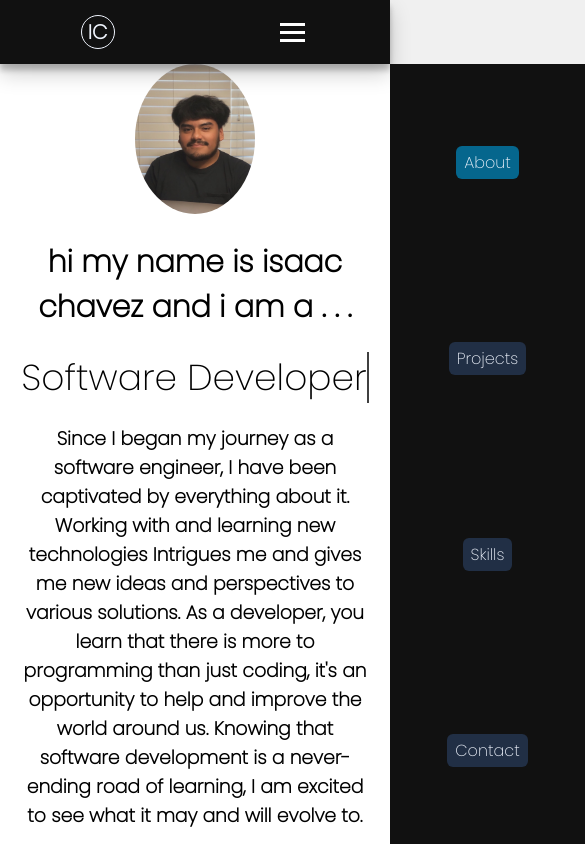
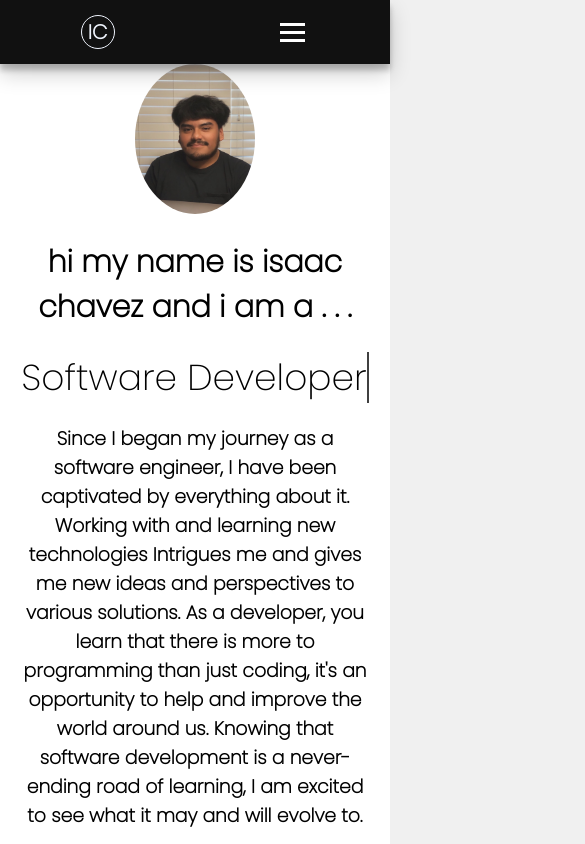
Before and after one commit to isaac-3/ic-portfolio, a Next.js app: page / in a window 390 px wide. Shown: the top 844 px of the page, 585 px wide, since content can reach past the window. Built offline with nearby package versions, Linux system fonts and the light colour scheme.

Commit message:
adjust burger screen size slide

```diff
--- a/styles/modules/_navbar.scss
+++ b/styles/modules/_navbar.scss
@@ -84,21 +84,16 @@
 }
 
 @media screen and (max-width: 768px) {
-  body {
-    overflow-x: hidden;
-  }
   .nav-links {
     position: absolute;
     height: 93vh;
     right: 0px;
     top: 64px;
     background-color: $nav;
-    display: flex;
     flex-direction: column;
     align-items: center;
-    width: 50%;
-    transform: translateX(100%);
-    transition: transform 0.5s ease-in;
+    opacity: 0;
+    transition: opacity 0.25s ease-in-out;
   }
 
   .nav-burger {
@@ -108,5 +103,6 @@
 }
 
 .nav-active {
-  transform: translateX(0%);
+  opacity: 1;
+  transition: opacity 0.25s ease-in-out;
 }
```
